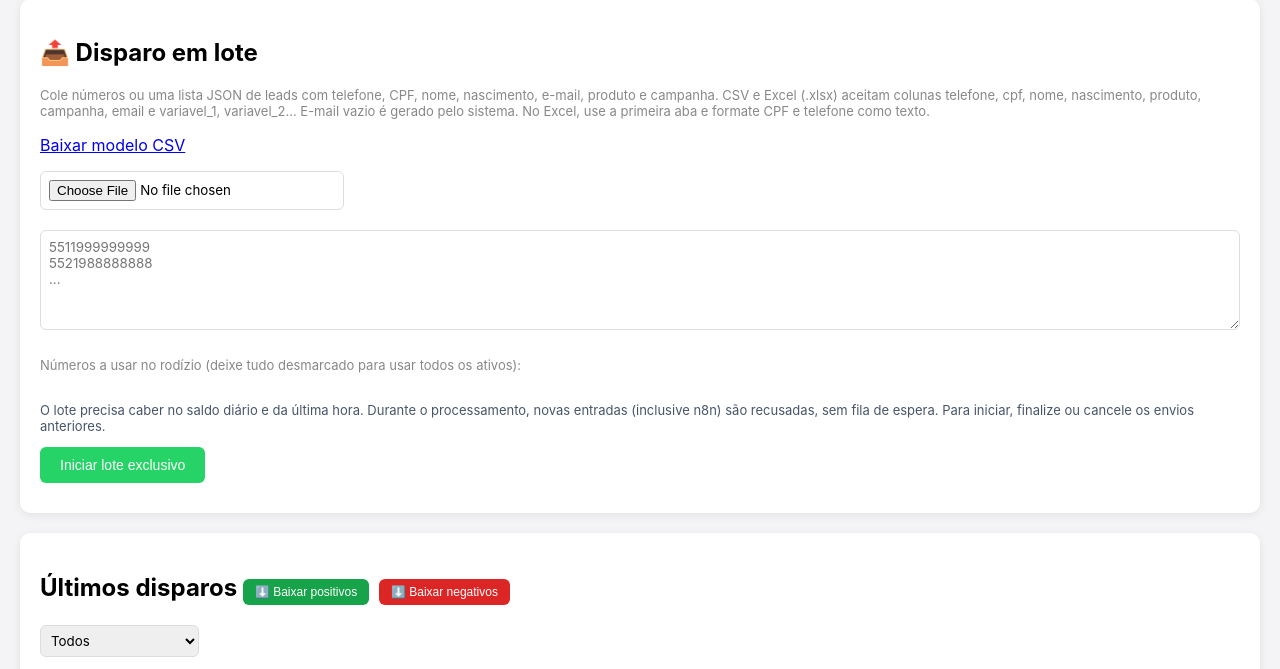
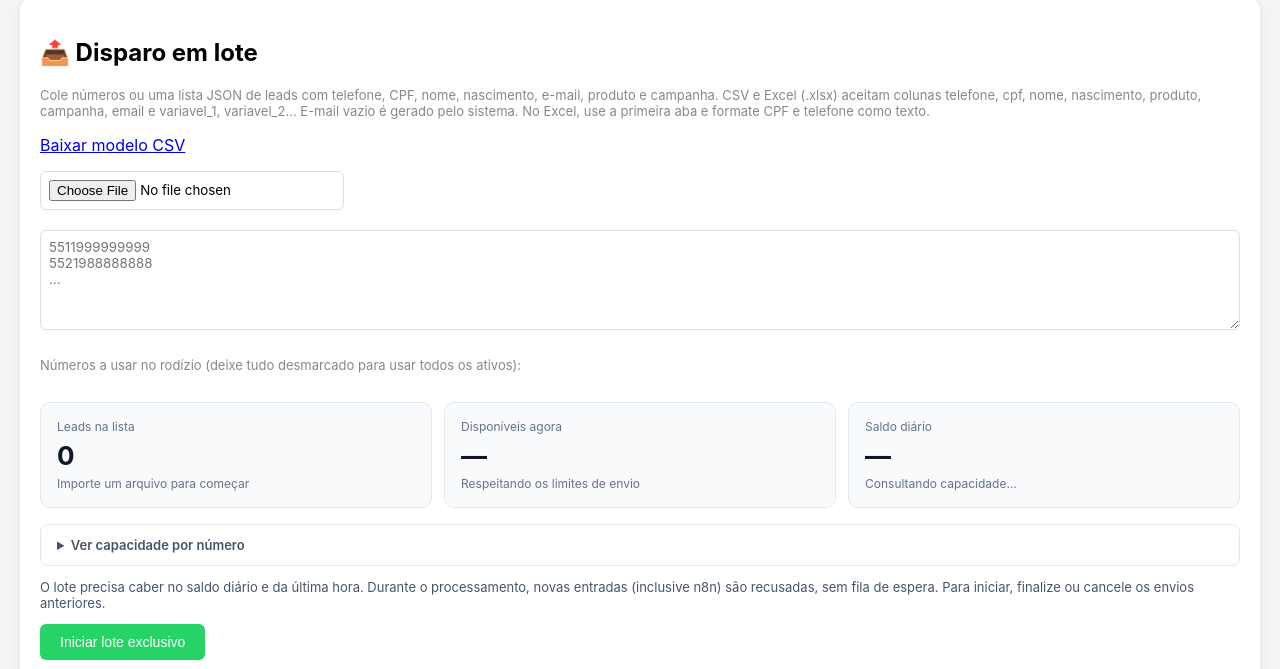
Before and after one commit to rodrigomo-hub/whatsapp-painel-disparo, a Python web app: template templates/index.html in a window 1280 px wide. Shown: the part 1047-1716 px from the top of the page. Run offline with Jinja, Linux system fonts and the light colour scheme; the template is opened without the code that fills it, so the values that code supplies are empty.

Commit message:
Simplifica resumo de capacidade com detalhes recolhidos

```diff
--- a/templates/index.html
+++ b/templates/index.html
@@ -88,6 +88,17 @@
     .config-conteudo { padding: 20px; }
     .navegacao-principal a { padding: 12px; }
   }
+.lote-resumo {display:grid;grid-template-columns:repeat(3,minmax(0,1fr));gap:12px;margin:16px 0;}
+.lote-metrica {background:#f8fafc;border:1px solid #e2e8f0;border-radius:10px;padding:16px;}
+.lote-metrica span {display:block;font-size:12px;color:#64748b;margin-bottom:6px;}
+.lote-metrica strong {font-size:26px;color:#0f172a;}
+.lote-metrica small {display:block;color:#64748b;font-size:12px;margin-top:5px;}
+.lote-detalhes {border:1px solid #e2e8f0;border-radius:8px;margin:12px 0;padding:12px 16px;}
+.lote-detalhes summary {cursor:pointer;color:#475569;font-size:13px;font-weight:600;}
+.lote-detalhes table {margin-top:12px;}
+.lote-aviso {font-size:13px;color:#92400e;background:#fffbeb;border-radius:8px;padding:12px;margin:12px 0;}
+.lote-aviso:empty {display:none;}
+@media(max-width:600px){.lote-resumo{grid-template-columns:1fr;gap:8px}.lote-metrica{padding:12px}.lote-metrica strong{font-size:22px}}
 </style>
 </head>
 <body>
@@ -179,8 +190,16 @@
   <p style="color:#888; font-size:13px;">Números a usar no rodízio (deixe tudo desmarcado para usar todos os ativos):</p>
   <div class="checkboxes-numeros" id="checkboxes-numeros"></div>
 
-  <p id="previa-planilha" style="white-space:pre-line;"></p>
-  <p id="capacidade-planilha" style="white-space:pre-line;"></p>
+  <div class="lote-resumo" aria-live="polite">
+    <div class="lote-metrica"><span>Leads na lista</span><strong id="lote-total">0</strong><small id="lote-lista-descricao">Importe um arquivo para começar</small></div>
+    <div class="lote-metrica"><span>Disponíveis agora</span><strong id="lote-capacidade">—</strong><small>Respeitando os limites de envio</small></div>
+    <div class="lote-metrica"><span>Saldo diário</span><strong id="lote-saldo-dia">—</strong><small id="lote-saldo-hora">Consultando capacidade…</small></div>
+  </div>
+  <p id="previa-planilha" style="white-space:pre-line;font-size:13px;color:#64748b;"></p>
+  <p id="capacidade-planilha" class="lote-aviso" role="status"></p>
+  <details class="lote-detalhes"><summary>Ver capacidade por número</summary>
+    <div style="overflow-x:auto;max-height:280px;"><table><thead><tr><th>Número</th><th>Agora</th><th>No dia</th><th>Na hora</th></tr></thead><tbody id="lote-capacidade-numeros"></tbody></table></div>
+  </details>
   <p style="font-size:13px;color:#475569;">O lote precisa caber no saldo diário e da última hora. Durante o processamento, novas entradas (inclusive n8n) são recusadas, sem fila de espera. Para iniciar, finalize ou cancele os envios anteriores.</p>
   <button id="botao-lote" class="btn-disparar" onclick="dispararLote()" disabled>Iniciar lote exclusivo</button>
   <div id="resultado-lote" class="resultado-lote"></div>
@@ -942,16 +961,30 @@ async function atualizarPreviaLote() {
       return t;
     });
     const unicos = new Set(telefones).size;
-    if (!errosImportacao) document.getElementById('previa-planilha').textContent = resumoImportacao || `${entrada.leads.length} linhas · ${unicos} leads únicos · ${entrada.leads.length - unicos} telefones repetidos (primeiro prevalece).`;
+    document.getElementById('lote-total').textContent = unicos;
+    document.getElementById('lote-lista-descricao').textContent = unicos ? `${entrada.leads.length} linhas · ${entrada.leads.length - unicos} duplicados ignorados` : 'Importe um arquivo para começar';
+    if (!errosImportacao) document.getElementById('previa-planilha').textContent = resumoImportacao;
     const res = await fetch('/api/lote/capacidade', {method:'POST', headers:{'Content-Type':'application/json'}, body:JSON.stringify({numeros_selecionados:entrada.numeros_selecionados})});
     if (!res.ok) throw new Error('Não foi possível consultar a capacidade');
     const c = await res.json();
     if (sequencia !== previaSequencia) return;
-    document.getElementById('capacidade-planilha').textContent = `Capacidade agora: ${c.capacidade_agora} leads · Saldo diário: ${c.restante_dia} · Saldo da última hora: ${c.restante_hora}\n` +
-      c.numeros.map(n => `${n.nome}: ${n.disponivel_agora} agora (${n.restante_dia} no dia / ${n.restante_hora} na hora)`).join('\n') +
-      (c.fila_ocupada ? '\nExistem envios pendentes: novo lote bloqueado.' : '') +
-      (!c.horario_permitido ? '\nFora do horário permitido.' : '') +
-      (unicos > c.capacidade_agora ? '\nA lista excede a capacidade. Reduza a quantidade antes de iniciar.' : '');
+    document.getElementById('lote-capacidade').textContent = c.capacidade_agora;
+    document.getElementById('lote-saldo-dia').textContent = c.restante_dia;
+    document.getElementById('lote-saldo-hora').textContent = `${c.restante_hora} disponíveis na última hora`;
+    const tabela = document.getElementById('lote-capacidade-numeros');
+    tabela.replaceChildren();
+    c.numeros.forEach(n => {
+      const tr = document.createElement('tr');
+      [n.nome, n.disponivel_agora, n.restante_dia, n.restante_hora].forEach(valor => {
+        const td = document.createElement('td'); td.textContent = valor; tr.appendChild(td);
+      });
+      tabela.appendChild(tr);
+    });
+    const aviso = c.fila_ocupada ? 'Há envios em andamento. Finalize ou cancele antes de iniciar outro lote.' :
+      !c.horario_permitido ? 'Fora do horário de envio configurado.' :
+      !c.capacidade_agora ? 'Nenhum número disponível para envio neste momento.' :
+      unicos > c.capacidade_agora ? `Sua lista excede a capacidade em ${unicos - c.capacidade_agora} leads. Reduza a lista para iniciar.` : '';
+    document.getElementById('capacidade-planilha').textContent = aviso;
     botao.disabled = enviandoLote || errosImportacao || !unicos || unicos > c.capacidade_agora || c.fila_ocupada;
   } catch(e) {
     if (sequencia === previaSequencia) document.getElementById('capacidade-planilha').textContent = e.message;
```
